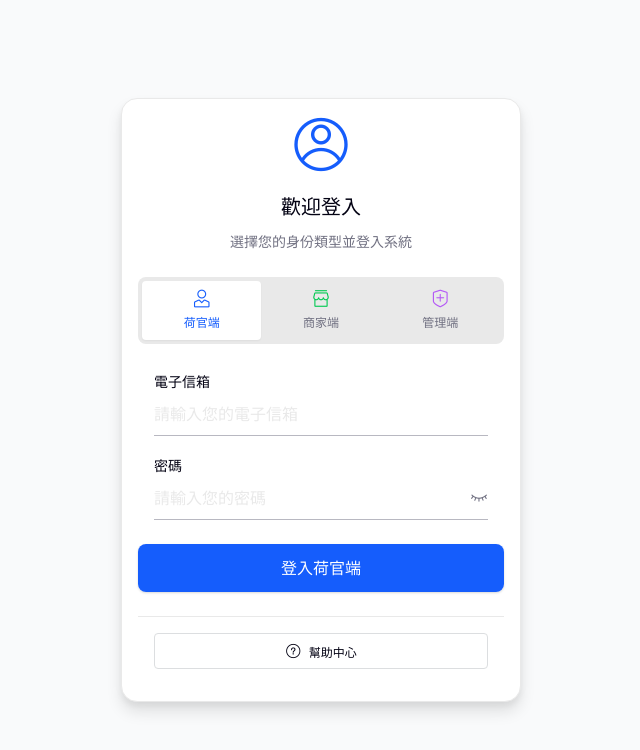
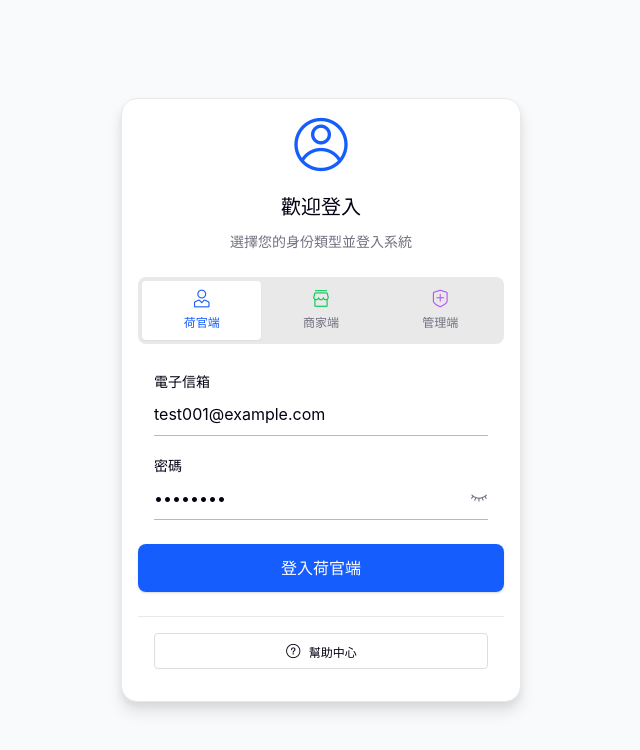
Before and after one commit to pokerone0303-cloud/MatchMaking, a Vue app: page /#/login in a window 1280 px wide. Shown: the top 750 px of the page, without its empty margins (319-959 px from the left). Built offline with nearby package versions, Linux system fonts and the light colour scheme.

Commit message:
[新增] 登入頁面 => 示範模擬假資料帳號密碼

```diff
--- a/src/views/Login/index.vue
+++ b/src/views/Login/index.vue
@@ -9,8 +9,8 @@ defineOptions({
 
 // 響應式數據
 const activeRole = ref('user');
-const email = ref('');
-const password = ref('');
+const email = ref('test001@example.com');
+const password = ref('123456as');
 const showPassword = ref(false);
 const isLoading = ref(false);
 
```
